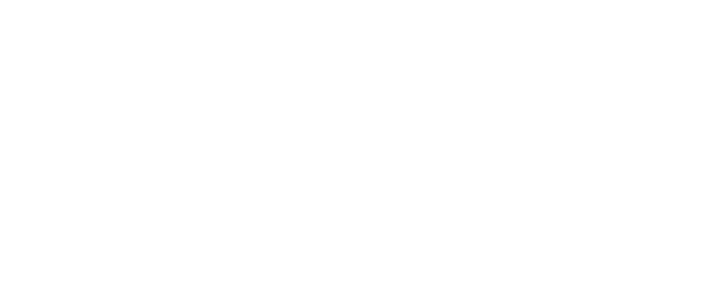
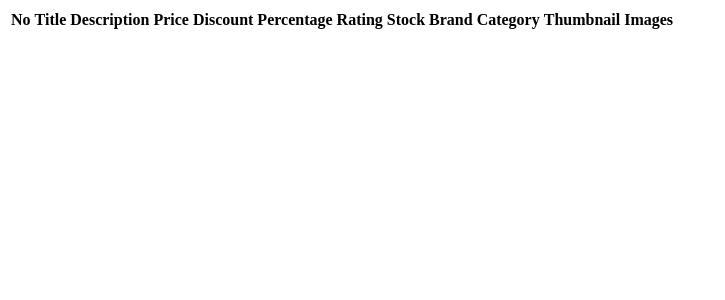
Before and after one commit to Swildz/frontend-ojtmidtest, a React (Create React App) app: page /dashboard/1/1 in a window 1280 px wide. Before the commit this address had no page. Shown: the top 300 px of the page, without its empty margins (0-725 px from the left). Built offline with nearby package versions, Linux system fonts and the light colour scheme.

Commit message:
update list and detail

```diff
--- a/src/components/index.jsx
+++ b/src/components/index.jsx
@@ -1,3 +1,3 @@
-import ListProduct from "./ListProduct";
+import ListProduct from "./ListProduct/listProduct.component";
 
 export {ListProduct}
--- a/src/index.js
+++ b/src/index.js
@@ -7,6 +7,7 @@ import App from './App';
 import { Provider } from 'react-redux';
 import thunk from 'redux-thunk';
 import Dashboard from './pages/dashboard/dashboard.page';
+import ProductDetail from './pages/productDetail/productDetail.page';
 
 const store = createStore(
   reducers,
@@ -22,6 +23,7 @@ root.render(
     <Routes>
       <Route path="/" element={<App />} />
       <Route path="/dashboard/:userId" element={<Dashboard />} />
+      <Route path="/dashboard/:userId/:productId" element={<ProductDetail />} />
     </Routes>
   </Provider>
 </BrowserRouter>
--- a/src/pages/productDetail/productDetail.page.jsx
+++ b/src/pages/productDetail/productDetail.page.jsx
@@ -1,7 +1,57 @@
+import axios from "axios";
+import { useEffect, useState } from "react";
+import { Table } from "react-bootstrap";
+import { useParams } from "react-router-dom";
+
 const ProductDetail = () => {
+    // const [productDetail, setProductDetail] = useState([])
+    // let { identifier } = useParams()
+    // const getProductDetail = async () => {
+
+    //     let response = await axios.get('https://dummyjson.com/products/${identifier}'+identifier.id);
+    //     setProductDetail(response.data)
+
+    // }
+    // useEffect(() => {
+    //     getProductDetail();
+    // }, [identifier])
+
     return (
         <div>
-            <h1>this ProductDetail</h1>
+            <Table striped bordered hover>
+                <thead>
+                    <tr>
+                        <th>No</th>
+                        <th>Title</th>
+                        <th>Description</th>
+                        <th>Price</th>
+                        <th>Discount Percentage</th>
+                        <th>Rating</th>
+                        <th>Stock</th>
+                        <th>Brand</th>
+                        <th>Category</th>
+                        <th>Thumbnail</th>
+                        <th>Images</th>
+                    </tr>
+                </thead>
+                {/* <tbody>
+                    <tr>
+                        <td>{productDetail.products.id}</td>
+                        <td>{productDetail.products.title}</td>
+                        <td>{productDetail.products.description}</td>
+                        <td>{productDetail.products.price}</td>
+                        <td>{productDetail.products.description}</td>
+                        <td>{productDetail.products.discountPercentage}</td>
+                        <td>{productDetail.products.rating}</td>
+                        <td>{productDetail.products.stock}</td>
+                        <td>{productDetail.products.brand}</td>
+                        <td>{productDetail.products.category}</td>
+                        <td>{productDetail.products.thumbnail}</td>
+                        <td>{productDetail.products.images}</td>
+                    </tr>
+
+                </tbody> */}
+            </Table>
         </div>
     )
 }
--- a/src/pages/productList/productList.page.jsx
+++ b/src/pages/productList/productList.page.jsx
@@ -1,10 +1,10 @@
 import axios from "axios";
 import { useEffect, useState } from "react";
 import { Table } from "react-bootstrap";
+import { NavLink } from "react-router-dom";
 
 const ProductList = (props) => {
     const [products, setProduct] = useState([])
-
     const getProduct = async () => {
         try {
             const response = await axios.get('https://dummyjson.com/products')
@@ -14,6 +14,7 @@ const ProductList = (props) => {
             console.log(error.message);
         }
     }
+
     useEffect(() => {
         getProduct();
     }, [])
@@ -22,7 +23,7 @@ const ProductList = (props) => {
             <div className="container">
                 <div className="row jusify-content-center">
                     <div className="col-md-8">
-                    <Table striped bordered hover>
+                        <Table striped bordered hover>
                             <thead>
                                 <tr>
                                     <th>No</th>
@@ -43,7 +44,9 @@ const ProductList = (props) => {
                                     return (
                                         <tr key={index}>
                                             <td>{product.id}</td>
-                                            <td>{product.title}</td>
+                                            <td>
+                                            <NavLink to={`https://dummyjson.com/products/${product.id}`}>{product.title}</NavLink>
+                                            </td>
                                             <td>{product.description}</td>
                                             <td>{product.price}</td>
                                             <td>{product.description}</td>
```
Also changed, not shown: src/components/ListProduct/listProduct.component.jsx (renamed from src/components/ListProduct/index.jsx).
